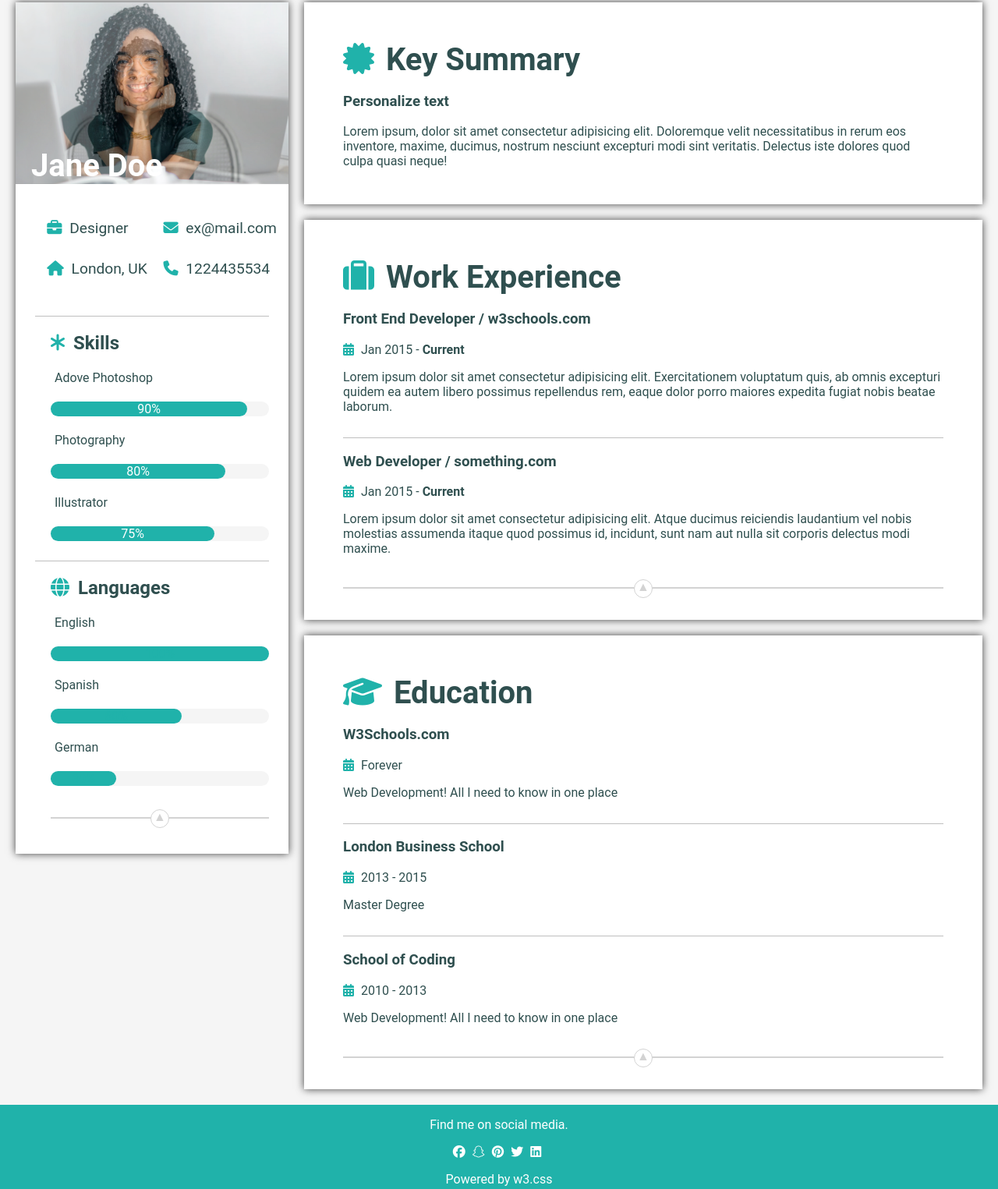
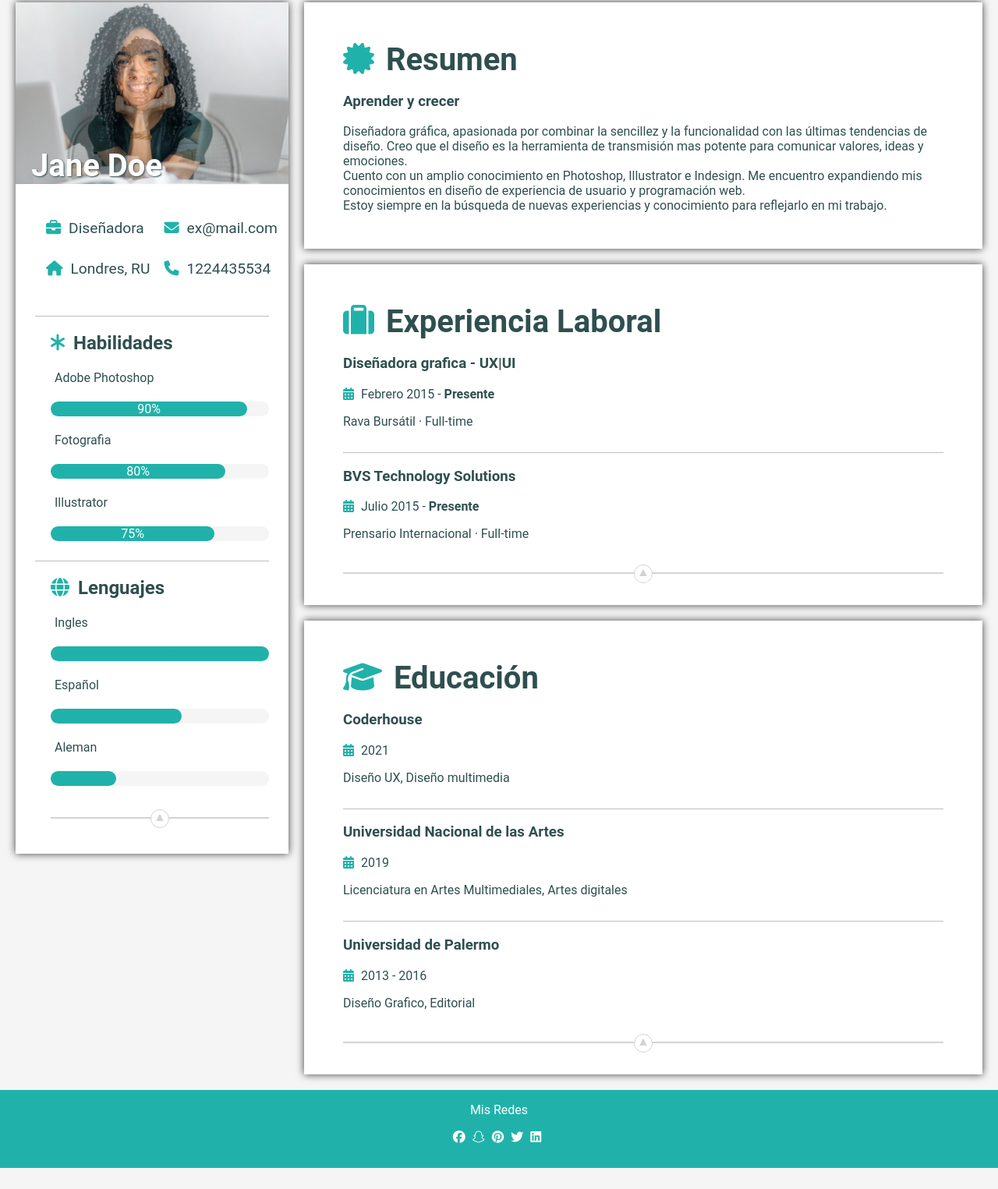
Before and after one commit to MaxAim/HTML-CV, a plain HTML site: page index.html in a window 1280 px wide. Shown: the part 17-1542 px from the top of the page at 78% size. After the commit the page ends 1515 px from the top, so only its background shows below. Drawn offline with Linux system fonts and the light colour scheme.

Commit message:
Add files via upload

```diff
--- a/css/style.css
+++ b/css/style.css
@@ -9,6 +9,8 @@
 html{
     font-family: "Roboto", sans-serif;
     scroll-behavior: smooth;
+    background: no-repeat center 33vh url("../img/loading.gif");
+
 }
 
 body{
@@ -18,6 +20,8 @@ body{
     background-color: whitesmoke;
     display: grid;
     overflow-anchor: none;
+    opacity: 0;
+    transition: opacity 1s ease-in;
 }
 
 nav, #menu{
@@ -159,6 +163,7 @@ main div div:last-of-type p{
     color: white;
     background: no-repeat center center url("../img/pfp2.jpg");
     background-size: 120%;
+    text-shadow: 1px 1px 2px darkslategray;
 }
 
 aside p{
@@ -192,14 +197,13 @@ main{
 footer{
     background-color: lightseagreen;
     color: white;
-    height: 120px;
+    height: 100px;
     text-align: center;
-    display: grid;
-    justify-content: center;
 }
 
 footer i{
     color: white;
+    margin-top: -10px;
 }
 
 #work div:last-of-type p:last-of-type, #education div:last-of-type p:last-of-type{
--- a/index.html
+++ b/index.html
@@ -9,7 +9,7 @@
     <script src="https://kit.fontawesome.com/cc0fb5330a.js" crossorigin="anonymous"></script>
     <title>CV</title>
 </head>
-<body onload="load()">
+<body onload="getData()">
     <div id="mainContainer">
         <butto id="menu">三</butto>
         <nav>
@@ -31,81 +31,81 @@
         <aside>
             <div id="name">
                 <img src="img/pfp.jpg" alt="Profile pic">
-                <h1>Jane Doe</h1>
+                <h1 id="nameText" class="toLoad"></h1>
             </div>
             <div class="points">
                 <div>
-                    <p><i class="fa-solid fa-briefcase"></i> Designer</p>
-                    <p><i class="fa-solid fa-house"></i> London, UK</p>
+                    <p id="titleText" class="toLoad"><i class="fa-solid fa-briefcase"></i> </p>
+                    <p id="locationText" class="toLoad"><i class="fa-solid fa-house"></i> </p>
                 </div>
                 <div>
-                    <p><i class="fa-solid fa-envelope"></i> ex@mail.com</p>
-                    <p><i class="fa-solid fa-phone"></i> 1224435534</p>
+                    <p  id="mailText" class="toLoad"><i class="fa-solid fa-envelope"></i> </p>
+                    <p  id="phoneText" class="toLoad"><i class="fa-solid fa-phone"></i> </p>
                 </div>
             </div>
             <div id="skills" class="skills">
-                <h2><i class="fa-solid fa-asterisk"></i> Skills</h2>
-                <p>Adove Photoshop</p>
-                <div class="percentages"><p class="colapsable aside">90%</p></div>
-                <p>Photography</p>
-                <div class="percentages"><p class="colapsable aside">80%</p></div>
-                <p>Illustrator</p>
-                <div class="percentages"><p class="colapsable aside">75%</p></div>
+                <h2><i class="fa-solid fa-asterisk"></i> Habilidades</h2>
+                <p id="skill1Text" class="toLoad"></p>
+                <div class="percentages"><p id="skill1perText" class="colapsable aside toLoad"></p></div>
+                <p id="skill2Text" class="toLoad"></p>
+                <div class="percentages"><p id="skill2perText" class="colapsable aside toLoad"></p></div>
+                <p id="skill3Text" class="toLoad"></p>
+                <div class="percentages"><p id="skill3perText" class="colapsable aside toLoad"></p></div>
             </div>
             <div class="skills">
-                <h2><i class="fa-solid fa-globe"></i> Languages</h2>
-                <p>English</p>
-                <div class="percentages"><p class="colapsable aside">100%</p></div>
-                <p>Spanish</p>
-                <div class="percentages"><p class="colapsable aside">60%</p></div>
-                <p>German</p>
-                <div class="percentages"><p class="colapsable aside">30%</p></div>
+                <h2><i class="fa-solid fa-globe"></i> Lenguajes</h2>
+                <p id="language1Text" class="toLoad"></p>
+                <div class="percentages"><p id="language1perText"  class="colapsable aside toLoad"></p></div>
+                <p id="language2Text" class="toLoad"></p>
+                <div class="percentages"><p id="language2perText"  class="colapsable aside toLoad"></p></div>
+                <p id="language3Text" class="toLoad"></p>
+                <div class="percentages"><p id="language3perText" class="colapsable aside"></p></div>
                 <button title="Expand" onclick="full('aside')"><div class="button aside">▲</div></button>
             </div>
         </aside>
         <main>
             <div id="summary">
-                <h2><i class="fa-solid fa-certificate"></i> Key Summary</h2>
-                <h3>Personalize text</h3>
-                <p>Lorem ipsum, dolor sit amet consectetur adipisicing elit. Doloremque velit necessitatibus in rerum eos inventore, maxime, ducimus, nostrum nesciunt excepturi modi sint veritatis. Delectus iste dolores quod culpa quasi neque!</p>
+                <h2><i class="fa-solid fa-certificate"></i> Resumen</h2>
+                <h3 id="summaryTitleText" class="toLoad"></h3>
+                <p id="summaryText" class="toLoad"></p>
             </div>
             <div id="work">
-                <h2><i class="fa-solid fa-suitcase"></i> Work Experience</h2>
+                <h2><i class="fa-solid fa-suitcase"></i> Experiencia Laboral</h2>
                 <div>
-                    <h3>Front End Developer / w3schools.com</h3>
-                    <p class="colapsable work"><i class="fa-solid fa-calendar-days"></i> Jan 2015 - <b>Current</b></p>
-                    <p class="colapsable work">Lorem ipsum dolor sit amet consectetur adipisicing elit. Exercitationem voluptatum quis, ab omnis excepturi quidem ea autem libero possimus repellendus rem, eaque dolor porro maiores expedita fugiat nobis beatae laborum.</p>
+                    <h3 id="workExperience1Text" class="toLoad"></h3>
+                    <p id="workExperience1dateText" class="colapsable work toLoad"><i class="fa-solid fa-calendar-days"></i> </p>
+                    <p id="workExperience1exText" class="colapsable work toLoad"></p>
                 </div>
                 <div>
-                    <h3>Web Developer / something.com</h3>
-                    <p class="colapsable work"><i class="fa-solid fa-calendar-days"></i> Jan 2015 - <b>Current</b></p>
-                    <p class="colapsable work">Lorem ipsum dolor sit amet consectetur adipisicing elit. Atque ducimus reiciendis laudantium vel nobis molestias assumenda itaque quod possimus id, incidunt, sunt nam aut nulla sit corporis delectus modi maxime.</p>
+                    <h3 id="workExperience2Text" class="toLoad"></h3>
+                    <p id="workExperience2dateText" class="colapsable work toLoad"><i class="fa-solid fa-calendar-days"></i> </p>
+                    <p id="workExperience2exText" class="colapsable work toLoad"></p>
                 </div>
                 <button title="Expand" onclick="full('work')"><div class="button work">▲</div></button>
             </div>
             <div id="education">
-                <h2><i class="fa-solid fa-graduation-cap"></i> Education</h2>
+                <h2><i class="fa-solid fa-graduation-cap"></i> Educación</h2>
                 <div>
-                    <h3>W3Schools.com</h3>
-                    <p class="colapsable education"><i class="fa-solid fa-calendar-days"></i> Forever</p>
-                    <p class="colapsable education">Web Development! All I need to know in one place</p>
+                    <h3 id="education1Text" class="toLoad"></h3>
+                    <p id="education1dateText" class="colapsable education toLoad"><i class="fa-solid fa-calendar-days"></i> </p>
+                    <p id="education1exText" class="colapsable education toLoad"></p>
                 </div>
                 <div>
-                    <h3>London Business School</h3>
-                    <p class="colapsable education"><i class="fa-solid fa-calendar-days"></i> 2013 - 2015</p>
-                    <p class="colapsable education">Master Degree</p>
+                    <h3 id="education2Text" class="toLoad"></h3>
+                    <p id="education2dateText" class="colapsable education toLoad"><i class="fa-solid fa-calendar-days"></i> </p>
+                    <p id="education2exText" class="colapsable education toLoad"></p>
                 </div>
                 <div>
-                    <h3>School of Coding</h3>
-                    <p class="colapsable education"><i class="fa-solid fa-calendar-days"></i> 2010 - 2013</p>
-                    <p class="colapsable education">Web Development! All I need to know in one place</p>
+                    <h3 id="education3Text" class="toLoad"></h3>
+                    <p id="education3dateText" class="colapsable education toLoad"><i class="fa-solid fa-calendar-days"></i> </p>
+                    <p id="education3exText" class="colapsable education toLoad"></p>
                 </div>
                 <button title="Expand" onclick="full('education')"><div class="button education">▲</div></button>
             </div>
         </main>
     </div>
     <footer>
-        <p>Find me on social media.</p>
+        <p>Mis Redes</p>
         <div>
             <a href="www.facebook.com"><i class="fa-brands fa-facebook"></i></a>
             <a href="www.snapchat.com"><i class="fa-brands fa-snapchat"></i></a>
@@ -113,7 +113,6 @@
             <a href="www.twitter.com"><i class="fa-brands fa-twitter"></i></a>
             <a href="www.linkedin.com"><i class="fa-brands fa-linkedin"></i></a>
         </div>
-        <p>Powered by w3.css</p>
     </footer>
 </body>
 </html>
--- a/js/script.js
+++ b/js/script.js
@@ -12,7 +12,33 @@ function load(){
     for(let i of document.getElementsByClassName("colapsable")){
         i.style.maxHeight = i.scrollHeight + "px";
     }
+    document.querySelector("body").style.opacity = 1;
+    document.querySelector("html").style.background = "none";
     loaded = true;
+}
+
+function getData() {
+    fetch('../json/info.json')
+    .then(res => res.json())
+    .then(data => {
+        for(let i in data) {
+            try {
+                let element = document.getElementById(i + "Text");
+                element.innerHTML += data[i];
+            } catch (error) {
+                console.log(error);
+            }
+        }
+        var toLoad = document.getElementsByClassName("toLoad");
+        var n = 0;
+        while(toLoad[n] != undefined){
+            if(!toLoad[n].textContent || toLoad[n].textContent == " "){
+                toLoad[n].innerHTML += "Error"
+            }
+            n++
+        }
+        load();
+    })
 }
 
 function full(group){
@@ -28,11 +54,6 @@ function full(group){
             i.style.opacity = 1;
             i.style.maxHeight = i.scrollHeight + "px";
             document.getElementsByClassName(`button ${group}`)[0].style.transform = null;
-            if (group == "aside") {
-                setTimeout(() => {
-                    load();
-                }, 0);
-            }
         }
     }
 }
@@ -52,4 +73,3 @@ function hide(event){
 }
 
 document.addEventListener("touchstart", hide);
-document.addEventListener("select", test)
--- /dev/null
+++ b/json/info.json
@@ -0,0 +1,36 @@
+{
+    "name" : "Jane Doe",
+    "title" : "Diseñadora",
+    "mail" : "ex@mail.com",
+    "phone" : "1224435534",
+    "location" : "Londres, RU",
+    "skill1" : "Adobe Photoshop",
+    "skill1per" : "90%",
+    "skill2" : "Fotografia",
+    "skill2per" : "80%",
+    "skill3" : "Illustrator",
+    "skill3per" : "75%",
+    "language1" : "Ingles",
+    "language1per" : "100%",
+    "language2" : "Español",
+    "language2per" : "60%",
+    "language3" : "Aleman",
+    "language3per" : "30%",
+    "summaryTitle" : "Aprender y crecer",
+    "summary" : "Diseñadora gráfica, apasionada por combinar la sencillez y la funcionalidad con las últimas tendencias de diseño. Creo que el diseño es la herramienta de transmisión mas potente para comunicar valores, ideas y emociones. <br> Cuento con un amplio conocimiento en Photoshop, Illustrator e Indesign. Me encuentro expandiendo mis conocimientos en diseño de experiencia de usuario y programación web. <br> Estoy siempre en la búsqueda de nuevas experiencias y conocimiento para reflejarlo en mi trabajo.",
+    "workExperience1" : "Diseñadora grafica - UX|UI",
+    "workExperience1date" : "Febrero 2015 - <b>Presente</b>",
+    "workExperience1ex" : "Rava Bursátil · Full-time",
+    "workExperience2" : "BVS Technology Solutions",
+    "workExperience2date" : "Julio 2015 - <b>Presente</b>",
+    "workExperience2ex" : "Prensario Internacional · Full-time",
+    "education1" : "Coderhouse",
+    "education1date" : "2021",
+    "education1ex" : "Diseño UX, Diseño multimedia",
+    "education2" : "Universidad Nacional de las Artes",
+    "education2date" : "2019",
+    "education2ex" : "Licenciatura en Artes Multimediales, Artes digitales",
+    "education3" : "Universidad de Palermo",
+    "education3date" : "2013 - 2016",
+    "education3ex" : "Diseño Grafico, Editorial"
+}
```
Also changed, not shown: img/loading.gif (added).
